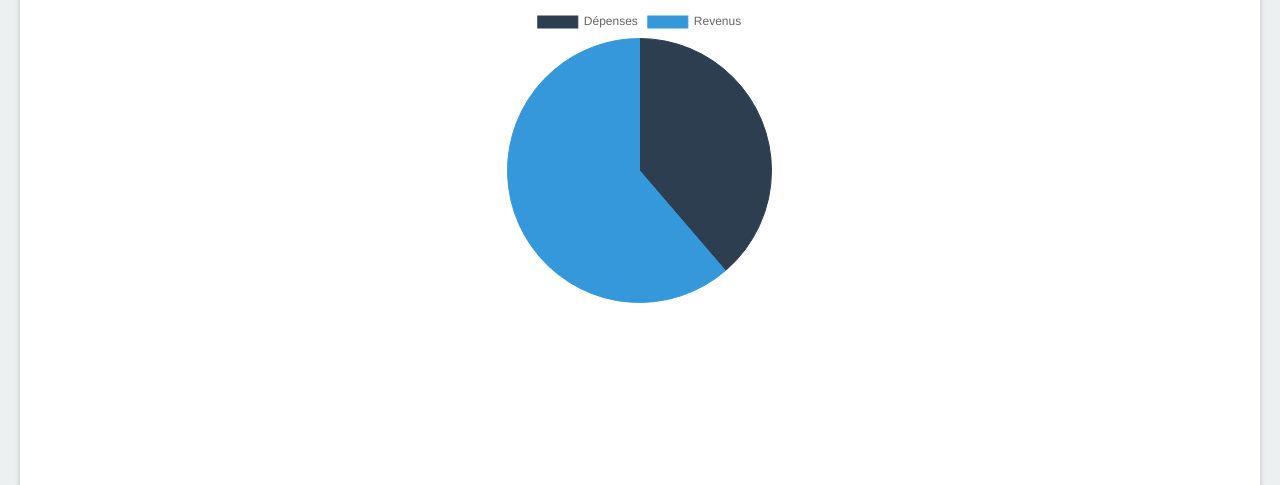
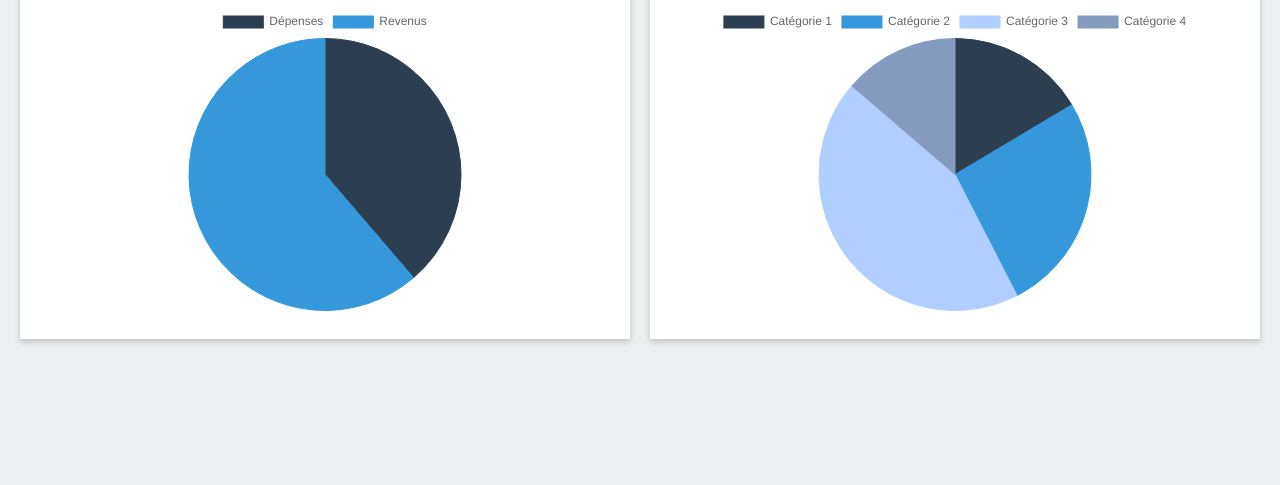
Before and after one commit to RaccoonFive/BudgetAppDesign, a website: page dashboard.html in a window 1280 px wide. Shown: the part 441-926 px from the top of the page. After the commit the page ends 800 px from the top, so only its background shows below. Drawn offline with nearby package versions, Linux system fonts and the light colour scheme; files that its build step writes are made by us from their sources; a web font is replaced by a local one.

Commit message:
Added second graph in dashboard

```diff
--- a/dashboard.html
+++ b/dashboard.html
@@ -30,6 +30,7 @@
       </a>
     </div>
   </nav>
+
 
   <div class="sideBar">
     <a href="/dashboard.html" class="sideBar__link selected">
@@ -82,22 +83,29 @@
 
   <div class="graphBoxWrapper">
     <div class="graphBox">
-      <h1 class="graphBox__title">Revenus vs Dépenses</h1>
+      <h1 class="graphBox__title">Revenus / Dépenses</h1>
       <div class="graphBox__chart">
-        <canvas id="myChart"></canvas>
+        <canvas id="myChart1"></canvas>
+      </div>
+    </div>
+
+    <div class="graphBox">
+      <h1 class="graphBox__title">Répartition des catégories de dépenses</h1>
+      <div class="graphBox__chart">
+        <canvas id="myChart2"></canvas>
       </div>
     </div>
   </div>
 </body>
 
 <script>
-  var ctx = document.getElementById("myChart");
-  var myChart = new Chart(ctx, {
+  $(document).ready(function () {
+    var ctx1 = document.getElementById("myChart1");
+    var myChart1 = new Chart(ctx1, {
       type: 'pie',
       data: {
         labels: ["Dépenses", "Revenus"],
         datasets: [{
-        label: '# of Votes',
           data: [12, 19],
           backgroundColor: [
             '#2C3E50',
@@ -114,5 +122,36 @@
         responsive: true
       }
     });
+
+    var ctx2 = document.getElementById("myChart2");
+    var myChart2 = new Chart(ctx2, {
+      type: 'pie',
+      data: {
+        labels: ["Catégorie 1", "Catégorie 2", "Catégorie 3", "Catégorie 4"],
+        datasets: [{
+          data: [12, 19, 32, 10],
+          backgroundColor: [
+            '#2C3E50',
+            '#3498DB',
+            '#B0CEFF',
+            '#849BBF',
+          ],
+          borderColor: [
+            '#2C3E50',
+            '#3498DB',
+            '#B0CEFF',
+            '#849BBF',
+          ],
+          borderWidth: 1
+        }]
+      },
+      options: {
+        responsive: true,
+        legend: {
+
+        }
+      }
+    });
+  })
 </script>
 </html>
--- a/sass/app.scss
+++ b/sass/app.scss
@@ -110,6 +110,8 @@ input:focus {
   width: 300px;
   height: calc(100vh - 60px);
   left: -300px;
+  top: 60px;
+  z-index: 20000;
 
   &.active {
     left: 0;
--- a/sass/dashboard.scss
+++ b/sass/dashboard.scss
@@ -1,9 +1,13 @@
 @import 'variables';
 
-body {
-  background: $white_color;
+html, body {
+  margin: 0;
+  height: 100%;
+  padding: 0;
+  background-color: $white_color;
+  display: flex;
+  flex-direction: column;
 }
-
 
 
 .dashboardBoxWrapper {
@@ -14,19 +18,18 @@ body {
   margin-left: 20px;
   margin-right: 20px;
 
-
   .dashboardBox {
     height: 240px;
     display: flex;
     flex-direction: column;
     align-items: center;
-    text-align: center;
     color: $darkBlue_color;
     background: #ffffff;
     box-shadow: 0 3px 6px rgba(0,0,0,0.10), 0 3px 6px rgba(0,0,0,0.10);
 
     .dashboardBox__title {
       font-size: 26px;
+      text-align: center;
     }
 
     .dashboardBox__value {
@@ -38,28 +41,31 @@ body {
 
 
 .graphBoxWrapper {
+  flex: 1;
   margin-top: 20px;
   margin-left: 20px;
   margin-right: 20px;
-  height: 560px;
-  background: #ffffff;
-  box-shadow: 0 3px 6px rgba(0,0,0,0.10), 0 3px 6px rgba(0,0,0,0.10);
-
+  margin-bottom: 20px;
+  display: grid;
+  grid-template-columns: repeat(2, 1fr);
+  grid-gap: 20px;
 
   .graphBox {
-    height: 100%;
+    background: #ffffff;
+    box-shadow: 0 3px 6px rgba(0,0,0,0.10), 0 3px 6px rgba(0,0,0,0.10);
+    color: $darkBlue_color;
     display: flex;
     flex-direction: column;
     align-items: center;
-    margin-bottom: 16px;
+  }
 
-    .graphBox__title {
-      color: $darkBlue_color;
-    }
+  .graphBox__title{
+    text-align: center;
+  }
 
-    .graphBox__chart{
-      position: relative;
-      width: 48%;
-    }
+  .graphBox__chart{
+    position: relative;
+    height: 100%;
+    width: 100%;
   }
 }
```
Also changed, not shown: css/app.css. Lines whose indentation alone changed are shown as unchanged.
